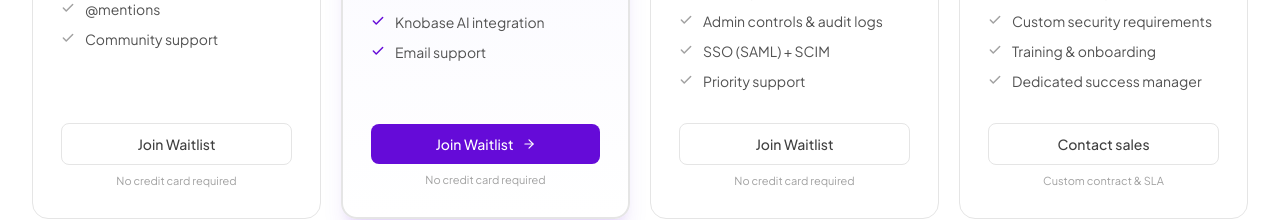
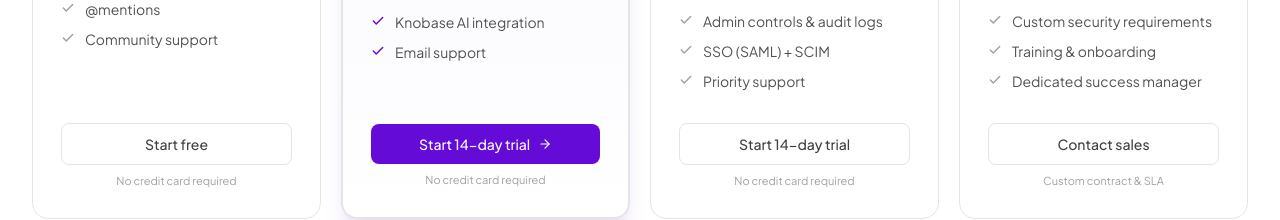
Before and after one commit to Metalympics/knobase-app-landing, a Next.js app: page /pricing in a window 1280 px wide. Shown: the part 1040-1260 px from the top of the page. Built offline with nearby package versions, Linux system fonts and the light colour scheme.

Commit message:
waitlist modal fixed

```diff
--- a/app/layout.tsx
+++ b/app/layout.tsx
@@ -1,5 +1,6 @@
 import type { Metadata } from "next";
 import { Plus_Jakarta_Sans } from "next/font/google";
+import { WaitlistProvider } from "@/components/waitlist/WaitlistProvider";
 import "./globals.css";
 
 const jakartaSans = Plus_Jakarta_Sans({
@@ -39,7 +40,7 @@ export default function RootLayout({
         style={{ fontFamily: 'var(--font-jakarta), -apple-system, BlinkMacSystemFont, "Segoe UI", Roboto, sans-serif' }}
         suppressHydrationWarning
       >
-        {children}
+        <WaitlistProvider>{children}</WaitlistProvider>
       </body>
     </html>
   );
--- a/app/pricing/page.tsx
+++ b/app/pricing/page.tsx
@@ -5,7 +5,6 @@ import { motion, AnimatePresence } from "framer-motion";
 import { Check, X, Minus, Plus, ArrowRight, Zap, Bot } from "lucide-react";
 import { Navigation } from "@/components/navigation";
 import { Footer } from "@/components/footer";
-import { WaitlistModal } from "@/components/waitlist";
 
 /* ─────────────────────────────────────────
    Data
@@ -16,9 +15,9 @@ const tiers = [
     name: "Free",
     price: { monthly: 0, annual: 0 },
     tagline: "Try Knobase with your OpenClaw agent",
-    cta: "Join Waitlist",
+    cta: "Start free",
     ctaNote: "No credit card required",
-    ctaHref: "/#waitlist",
+    ctaHref: "#",
     highlight: false,
     features: [
       "1 human member",
@@ -37,9 +36,9 @@ const tiers = [
     name: "Plus",
     price: { monthly: 9.99, annual: 7.99 },
     tagline: "For growing teams",
-    cta: "Join Waitlist",
+    cta: "Start 14-day trial",
     ctaNote: "No credit card required",
-    ctaHref: "/#waitlist",
+    ctaHref: "#",
     highlight: true,
     badge: "Most popular",
     features: [
@@ -60,9 +59,9 @@ const tiers = [
     name: "Business",
     price: { monthly: 29.99, annual: 23.99 },
     tagline: "For organizations",
-    cta: "Join Waitlist",
+    cta: "Start 14-day trial",
     ctaNote: "No credit card required",
-    ctaHref: "/#waitlist",
+    ctaHref: "#",
     highlight: false,
     features: [
       "Unlimited human members",
@@ -85,7 +84,7 @@ const tiers = [
     tagline: "For large-scale deployments",
     cta: "Contact sales",
     ctaNote: "Custom contract & SLA",
-    ctaHref: "/#waitlist",
+    ctaHref: "#",
     highlight: false,
     features: [
       "Unlimited human members",
@@ -414,7 +413,6 @@ function FAQItem({
 
 export default function PricingPage() {
   const [annual, setAnnual] = useState(false);
-  const [showWaitlist, setShowWaitlist] = useState(false);
 
   return (
     <main className="min-h-screen bg-white">
@@ -573,8 +571,8 @@ export default function PricingPage() {
 
                 {/* CTA */}
                 <div className="space-y-2">
-                  <button
-                    onClick={() => setShowWaitlist(true)}
+                  <a
+                    href={tier.ctaHref}
                     className={`group inline-flex w-full items-center justify-center gap-2 rounded-lg px-5 py-2.5 text-sm font-medium transition-colors ${
                       tier.highlight
                         ? "bg-[#650BD8] text-white hover:bg-[#5209b0]"
@@ -588,7 +586,7 @@ export default function PricingPage() {
                         className="transition-transform group-hover:translate-x-0.5"
                       />
                     )}
-                  </button>
+                  </a>
                   <p className="text-center text-[11px] text-neutral-400">
                     {tier.ctaNote}
                   </p>
@@ -754,9 +752,7 @@ export default function PricingPage() {
                         </td>
                       </tr>
                     )}
-                    <tr
-                      className="border-t border-neutral-100 hover:bg-neutral-50/50 transition-colors"
-                    >
+                    <tr className="border-t border-neutral-100 hover:bg-neutral-50/50 transition-colors">
                       <td className="px-6 py-3.5 text-[13px] text-neutral-700">
                         {row.label}
                       </td>
@@ -866,32 +862,31 @@ export default function PricingPage() {
               Ready to collaborate with AI?
             </h2>
             <p className="mx-auto mt-4 max-w-md text-lg leading-relaxed text-neutral-500">
-              Join the waitlist — no credit card required.
+              Start free. No credit card required.
             </p>
             <div className="mt-8 flex flex-col items-center justify-center gap-3 sm:flex-row">
-              <button
-                onClick={() => setShowWaitlist(true)}
+              <a
+                href="#"
                 className="group inline-flex items-center gap-2 rounded-lg bg-[#650BD8] px-6 py-3 text-base font-medium text-white transition-colors hover:bg-[#5209b0]"
               >
-                Join the Waitlist
+                Start free
                 <ArrowRight
                   size={16}
                   className="transition-transform group-hover:translate-x-0.5"
                 />
-              </button>
-              <button
-                onClick={() => setShowWaitlist(true)}
+              </a>
+              <a
+                href="#"
                 className="inline-flex items-center gap-2 rounded-lg border border-neutral-200 px-6 py-3 text-base font-medium text-neutral-700 transition-colors hover:bg-neutral-50"
               >
                 Contact sales
-              </button>
+              </a>
             </div>
           </motion.div>
         </div>
       </section>
 
       <Footer />
-      <WaitlistModal isOpen={showWaitlist} onClose={() => setShowWaitlist(false)} />
     </main>
   );
 }
--- a/components/cta.tsx
+++ b/components/cta.tsx
@@ -1,9 +1,8 @@
 "use client";
 
-import { useState } from "react";
 import { motion } from "framer-motion";
 import { ArrowRight, ShieldCheck, Zap, Users } from "lucide-react";
-import { WaitlistModal } from "@/components/waitlist";
+import { useWaitlist } from "@/components/waitlist/WaitlistProvider";
 
 const trustBadges = [
   { icon: Zap, label: "Built for OpenClaw" },
@@ -12,7 +11,7 @@ const trustBadges = [
 ];
 
 export function CTA() {
-  const [showWaitlist, setShowWaitlist] = useState(false);
+  const { openWaitlist } = useWaitlist();
 
   return (
     <section className="border-t border-neutral-200 px-4 py-24 sm:px-6 lg:px-8">
@@ -45,7 +44,7 @@ export function CTA() {
 
             <div className="mt-10 flex flex-col items-center justify-center gap-3 sm:flex-row">
               <button
-                onClick={() => setShowWaitlist(true)}
+                onClick={() => openWaitlist()}
                 className="group inline-flex items-center gap-2 rounded-lg bg-white px-6 py-3 text-base font-medium text-[#650BD8] transition-colors hover:bg-neutral-100"
               >
                 Join the Waitlist
@@ -68,7 +67,6 @@ export function CTA() {
           </div>
         </motion.div>
       </div>
-      <WaitlistModal isOpen={showWaitlist} onClose={() => setShowWaitlist(false)} />
     </section>
   );
 }
--- a/components/hero.tsx
+++ b/components/hero.tsx
@@ -1,9 +1,8 @@
 "use client";
 
-import { useState } from "react";
 import { motion } from "framer-motion";
 import { ArrowRight, Users, Bot, MousePointer2 } from "lucide-react";
-import { WaitlistModal } from "@/components/waitlist";
+import { useWaitlist } from "@/components/waitlist/WaitlistProvider";
 
 const presenceAvatars = [
   { label: "You", color: "#650BD8", cursor: true },
@@ -12,7 +11,7 @@ const presenceAvatars = [
 ];
 
 export function Hero() {
-  const [showWaitlist, setShowWaitlist] = useState(false);
+  const { openWaitlist } = useWaitlist();
 
   return (
     <section className="relative overflow-hidden px-4 pt-20 pb-24 sm:px-6 sm:pt-28 sm:pb-32 lg:px-8">
@@ -55,7 +54,7 @@ export function Hero() {
 
           <div className="mt-10 flex flex-col items-center justify-center gap-3 sm:flex-row">
             <button
-              onClick={() => setShowWaitlist(true)}
+              onClick={() => openWaitlist()}
               className="group inline-flex items-center gap-2 rounded-lg bg-[#650BD8] px-6 py-3 text-base font-medium text-white transition-colors hover:bg-[#5209b0]"
             >
               Join the Waitlist
@@ -208,7 +207,6 @@ export function Hero() {
           </div>
         </motion.div>
       </div>
-      <WaitlistModal isOpen={showWaitlist} onClose={() => setShowWaitlist(false)} />
     </section>
   );
 }
--- a/components/navigation.tsx
+++ b/components/navigation.tsx
@@ -3,7 +3,7 @@
 import { useState } from "react";
 import { Menu, X } from "lucide-react";
 import { motion, AnimatePresence } from "framer-motion";
-import { WaitlistModal } from "@/components/waitlist";
+import { useWaitlist } from "@/components/waitlist/WaitlistProvider";
 
 const navLinks = [
   { href: "#features", label: "Features" },
@@ -17,7 +17,7 @@ const navLinks = [
 
 export function Navigation() {
   const [isOpen, setIsOpen] = useState(false);
-  const [showWaitlist, setShowWaitlist] = useState(false);
+  const { openWaitlist } = useWaitlist();
 
   return (
     <header className="sticky top-0 z-50 w-full border-b border-neutral-200 bg-white/80 backdrop-blur-sm">
@@ -48,7 +48,7 @@ export function Navigation() {
         {/* Desktop CTA */}
         <div className="hidden items-center gap-3 md:flex">
           <button
-            onClick={() => setShowWaitlist(true)}
+            onClick={() => openWaitlist()}
             className="rounded-lg bg-[#650BD8] px-4 py-2 text-sm font-medium text-white transition-colors hover:bg-[#5209b0]"
           >
             Join Waitlist
@@ -90,7 +90,7 @@ export function Navigation() {
               <div className="mt-3 flex flex-col gap-2 border-t border-neutral-100 pt-3">
                 <button
                   className="rounded-lg bg-[#650BD8] px-4 py-2.5 text-center text-sm font-medium text-white hover:bg-[#5209b0]"
-                  onClick={() => { setIsOpen(false); setShowWaitlist(true); }}
+                  onClick={() => { setIsOpen(false); openWaitlist(); }}
                 >
                   Join Waitlist
                 </button>
@@ -99,7 +99,6 @@ export function Navigation() {
           </motion.div>
         )}
       </AnimatePresence>
-      <WaitlistModal isOpen={showWaitlist} onClose={() => setShowWaitlist(false)} />
     </header>
   );
 }
--- a/components/pricing.tsx
+++ b/components/pricing.tsx
@@ -3,7 +3,7 @@
 import { useState } from "react";
 import { motion } from "framer-motion";
 import { Check, ArrowRight, Zap } from "lucide-react";
-import { WaitlistModal } from "@/components/waitlist";
+import { useWaitlist } from "@/components/waitlist/WaitlistProvider";
 
 const tiers = [
   {
@@ -103,7 +103,7 @@ const fadeUp = {
 
 export function Pricing() {
   const [annual, setAnnual] = useState(false);
-  const [showWaitlist, setShowWaitlist] = useState(false);
+  const { openWaitlist } = useWaitlist();
 
   return (
     <section
@@ -239,7 +239,7 @@ export function Pricing() {
 
               {/* CTA */}
               <button
-                onClick={() => setShowWaitlist(true)}
+                onClick={() => openWaitlist()}
                 className={`group inline-flex items-center justify-center gap-2 rounded-lg px-5 py-2.5 text-sm font-medium transition-colors ${
                   tier.highlight
                     ? "bg-[#650BD8] text-white hover:bg-[#5209b0]"
@@ -290,7 +290,6 @@ export function Pricing() {
           </div>
         </motion.div>
       </div>
-      <WaitlistModal isOpen={showWaitlist} onClose={() => setShowWaitlist(false)} />
     </section>
   );
 }
--- /dev/null
+++ b/components/waitlist/WaitlistProvider.tsx
@@ -0,0 +1,29 @@
+"use client";
+
+import { createContext, useContext, useState } from "react";
+import { WaitlistModal } from "./WaitlistModal";
+
+interface WaitlistContextValue {
+  openWaitlist: () => void;
+  closeWaitlist: () => void;
+}
+
+const WaitlistContext = createContext<WaitlistContextValue>({
+  openWaitlist: () => {},
+  closeWaitlist: () => {},
+});
+
+export function useWaitlist() {
+  return useContext(WaitlistContext);
+}
+
+export function WaitlistProvider({ children }: { children: React.ReactNode }) {
+  const [isOpen, setIsOpen] = useState(false);
+
+  return (
+    <WaitlistContext.Provider value={{ openWaitlist: () => setIsOpen(true), closeWaitlist: () => setIsOpen(false) }}>
+      {children}
+      <WaitlistModal isOpen={isOpen} onClose={() => setIsOpen(false)} />
+    </WaitlistContext.Provider>
+  );
+}
--- a/components/waitlist/index.ts
+++ b/components/waitlist/index.ts
@@ -1 +1,2 @@
 export { WaitlistModal } from "./WaitlistModal";
+export { WaitlistProvider, useWaitlist } from "./WaitlistProvider";
```
